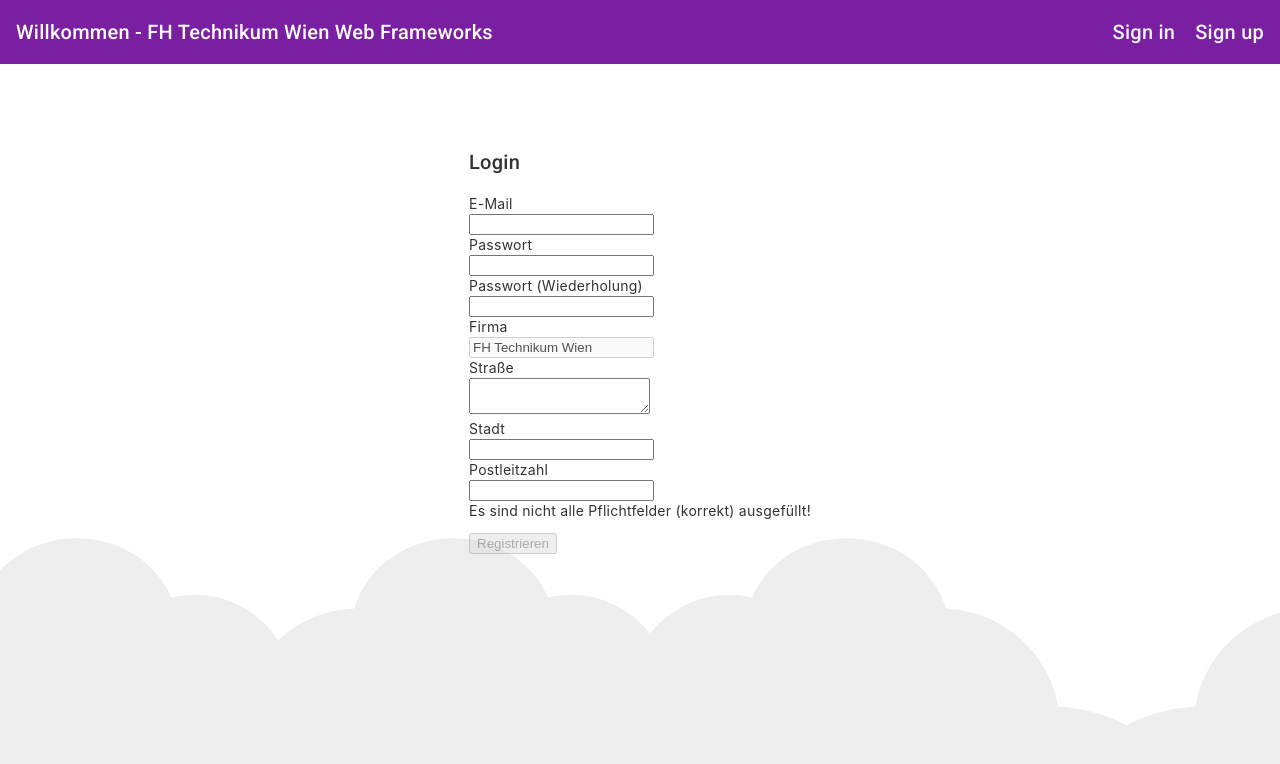
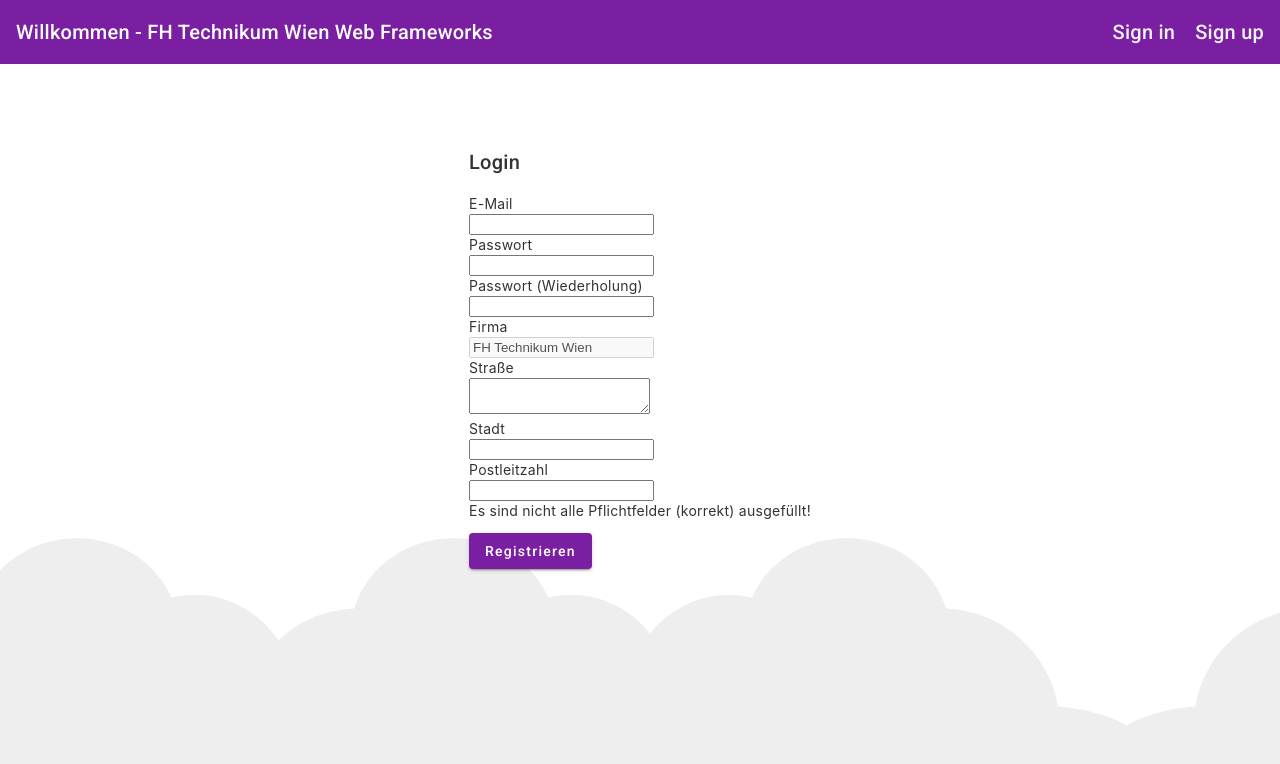
Before and after one commit to vaaniicx/angular-project, an Angular app: page /sign-up in a window 1280 px wide. Shown: the top 764 px of the page. Built offline with nearby package versions, Linux system fonts and the light colour scheme.

Commit message:
Added button styles

```diff
--- a/src/app/app.module.ts
+++ b/src/app/app.module.ts
@@ -3,6 +3,7 @@ import { BrowserModule } from '@angular/platform-browser';
 import { FormsModule, ReactiveFormsModule } from '@angular/forms';
 import { MatToolbarModule } from '@angular/material/toolbar';
 import { MatIconModule } from '@angular/material/icon';
+import { MatButtonModule } from '@angular/material/button';
 
 import { AppComponent } from './app.component';
 import { SignupComponent } from './signup/signup.component';
@@ -20,6 +21,7 @@ import { BrowserAnimationsModule } from '@angular/platform-browser/animations';
     BrowserAnimationsModule,
     MatToolbarModule,
     MatIconModule,
+    MatButtonModule,
   ],
   providers: [],
   bootstrap: [AppComponent],
--- a/src/app/signin/signin.component.html
+++ b/src/app/signin/signin.component.html
@@ -20,5 +20,6 @@
     <p>Es sind nicht alle Pflichtfelder (korrekt) ausgefüllt!</p>
   </div>
 
-  <button type="submit" [disabled]="signInForm.invalid">Einloggen</button><br />
+  <button type="submit" mat-raised-button color="primary">Einloggen</button
+  ><br />
 </form>
--- a/src/app/signup/signup.component.html
+++ b/src/app/signup/signup.component.html
@@ -69,6 +69,6 @@
     <p>Es sind nicht alle Pflichtfelder (korrekt) ausgefüllt!</p>
   </div>
 
-  <button type="submit" [disabled]="signUpForm.invalid">Registrieren</button
+  <button type="submit" mat-raised-button color="primary">Registrieren</button
   ><br />
 </form>
```
